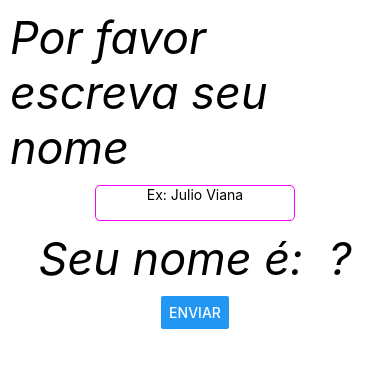
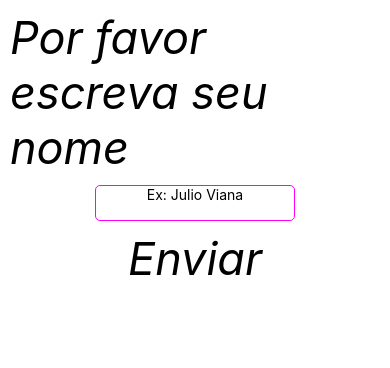
Before and after one commit to JulioVianaDev/expo-project, a React Native app: screen / in a window 390 px wide. Shown: the top 368 px of the page. Built offline with nearby package versions, Linux system fonts and the light colour scheme.

Commit message:
5:55 min # 12

```diff
--- a/App.js
+++ b/App.js
@@ -7,6 +7,7 @@ import {
   RefreshControl,
   FlatList,
   SectionList,
+  TouchableOpacity,
 } from 'react-native';
 import { TextInput } from 'react-native';
 import { Button } from 'react-native';
@@ -24,7 +25,7 @@ const App = () => {
   }
 
   const onPressHandler =()=>{
-
+    setSubtmit(!submitted)
   }
   return (
 
@@ -38,13 +39,35 @@ const App = () => {
         onChangeText={(value)=>setName(value)}
         maxLength={20}
       />
-      <Text style={styles.text}>
-          Seu nome é: {name} ?
-      </Text>
-      <Button
-        title='Enviar'
+
+        {/*
+          <Button
+            title={submitted? 'Limpar' : 'Enviar'}
+            onPress={onPressHandler}
+            // este argumento serve para desativar o botão depois dele ser ativado
+            //disabled={submitted}
+            color={'#ff00ff'}
+          />
+        */}
+      <TouchableOpacity
         onPress={onPressHandler}
-      />
+        style={styles.button}
+        activeOpacity={0.2}
+      >
+        <Text
+          style={styles.text}
+        >
+          {submitted? 'Limpar' : 'Enviar'}
+        </Text>
+      </TouchableOpacity>
+      {submitted?
+        <Text style={styles.text}>
+          Você foi registrado com {name}
+        </Text>
+        :
+        null
+    }
+
     </View>
 
   );
@@ -67,6 +90,7 @@ const styles = StyleSheet.create({
   },
   button:{
     marginBottom: 10,
+    borderColor:'#ff00ff',
   },
   item: {
     margin: 10,
```
